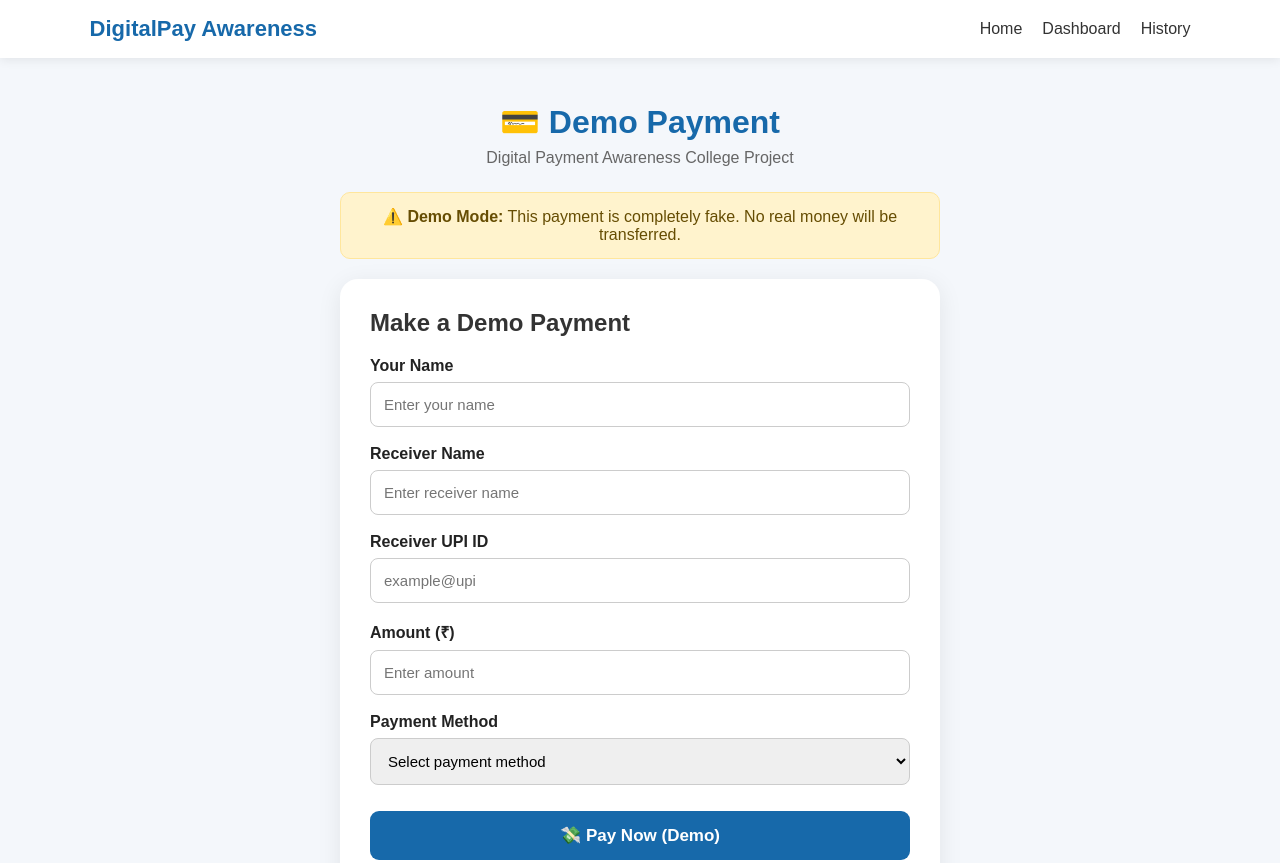
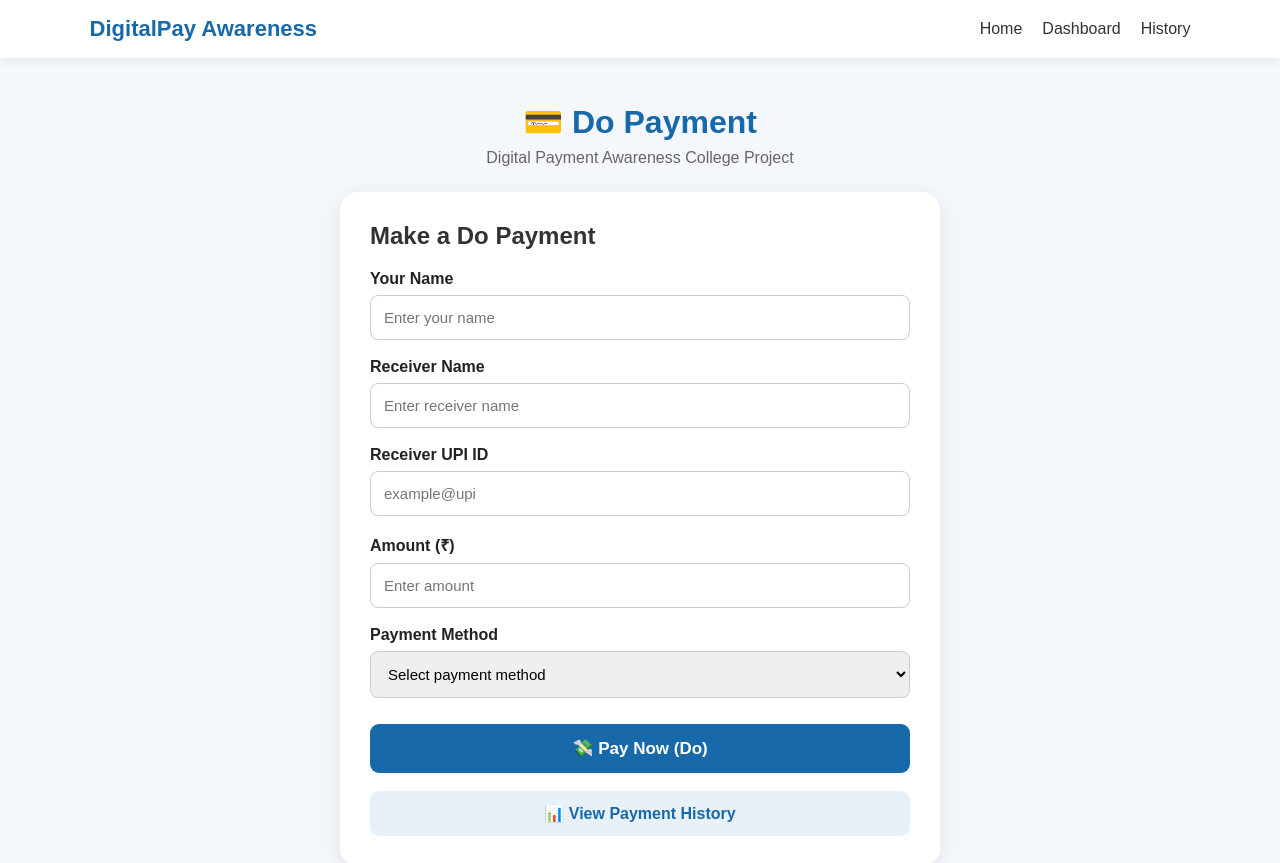
Before and after one commit to jrsngc794-boop/digital-payment-awareness, a website: page payment.html in a window 1280 px wide. Shown: the top 863 px of the page. Drawn offline with Linux system fonts and the light colour scheme.

Commit message:
Update payment.html

```diff
--- a/payment.html
+++ b/payment.html
@@ -4,7 +4,7 @@
     <meta charset="UTF-8">
     <meta name="viewport" content="width=device-width, initial-scale=1.0">
 
-    <title>Demo Payment | DigitalPay Awareness</title>
+    <title>Do Payment | DigitalPay Awareness</title>
 
     <style>
         * {
@@ -205,18 +205,13 @@
 <div class="container">
 
     <div class="page-title">
-        <h1>💳 Demo Payment</h1>
+        <h1>💳 Do Payment</h1>
         <p>Digital Payment Awareness College Project</p>
-    </div>
-
-    <div class="demo-warning">
-        ⚠️ <strong>Demo Mode:</strong>
-        This payment is completely fake. No real money will be transferred.
     </div>
 
     <div class="payment-card">
 
-        <h2>Make a Demo Payment</h2>
+        <h2>Make a Do Payment</h2>
 
         <form id="paymentForm">
 
@@ -279,7 +274,7 @@
             </div>
 
             <button type="submit" class="pay-btn">
-                💸 Pay Now (Demo)
+                💸 Pay Now (Do)
             </button>
 
         </form>
```
